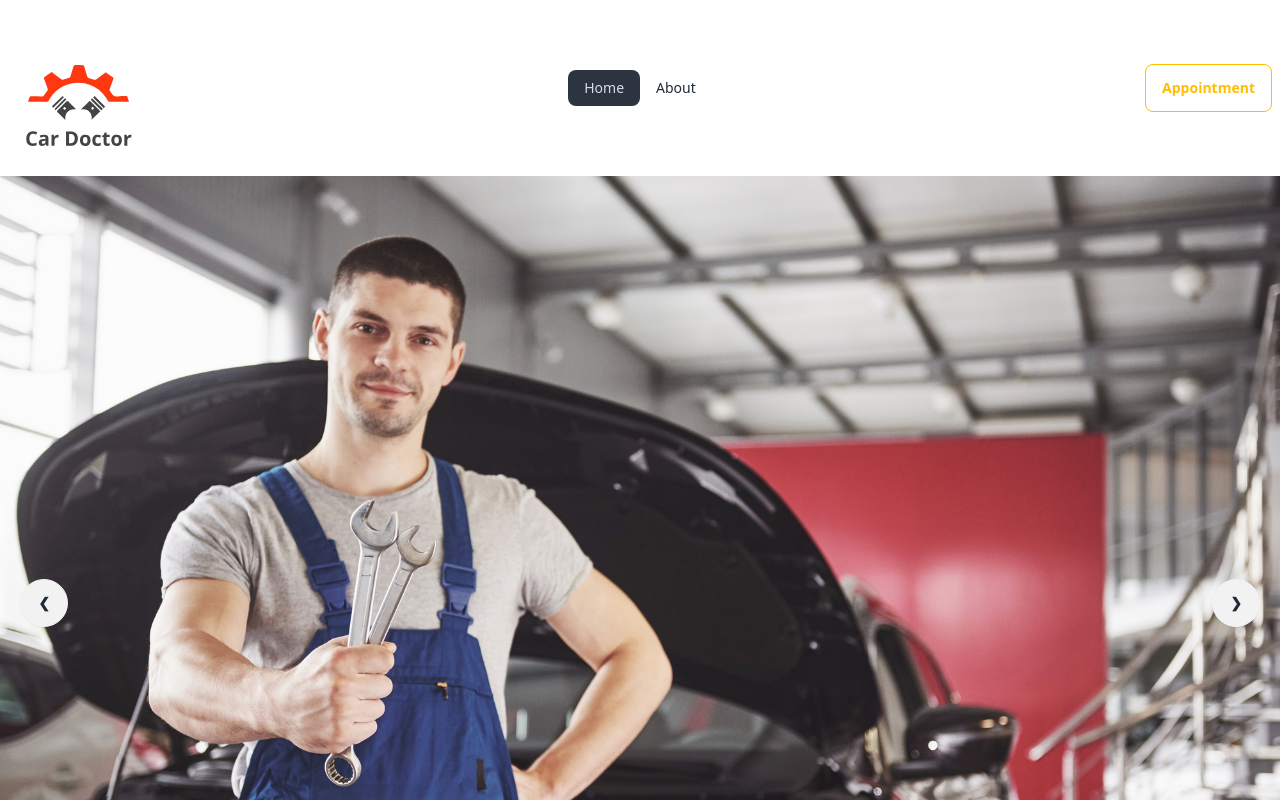
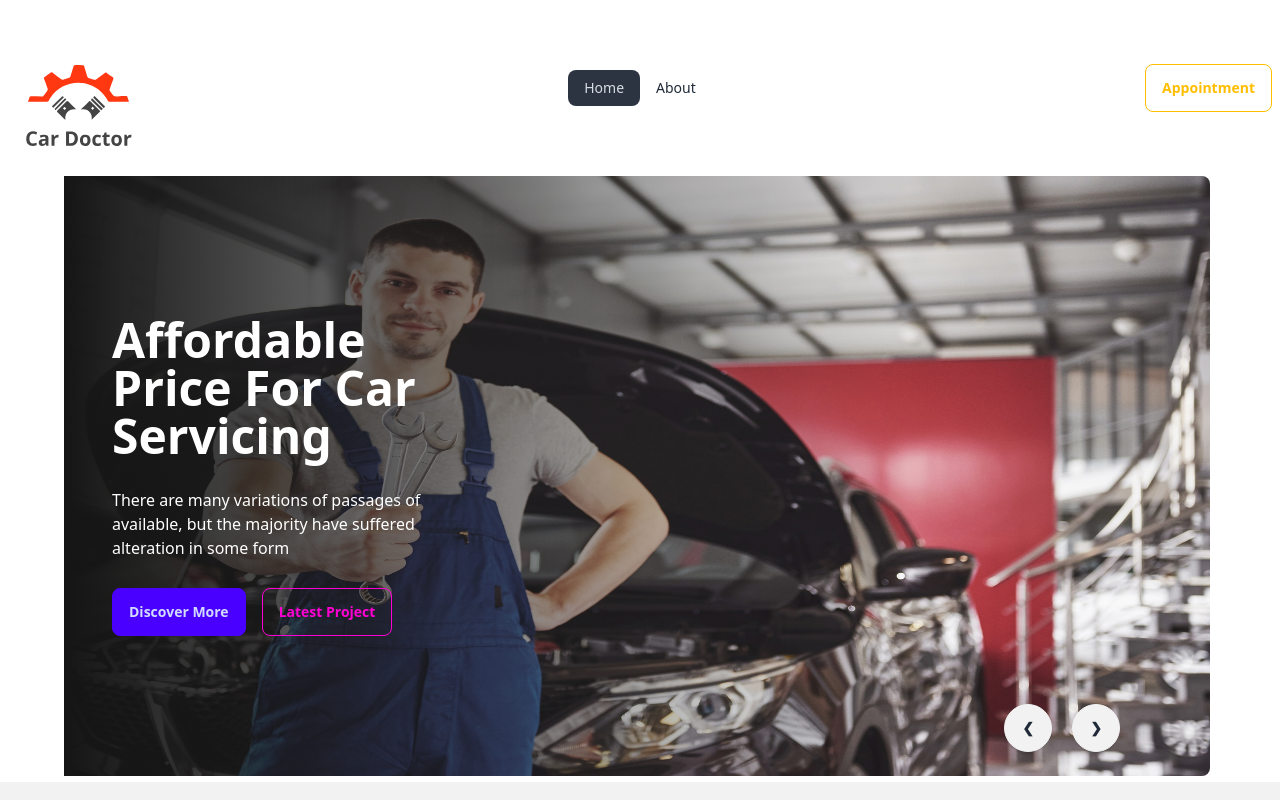
Before and after one commit to Sohelrana2815/car-doctor-client-jwt, a React (Vite) app: page / in a window 1280 px wide. Shown: the top 800 px of the page. Built offline with nearby package versions, Linux system fonts and the light colour scheme.

Commit message:
slider bg color

```diff
--- a/src/Pages/Home/Banner/Banner.jsx
+++ b/src/Pages/Home/Banner/Banner.jsx
@@ -7,11 +7,28 @@ import img6 from "../../../assets/images/banner/6.jpg";
 
 const Banner = () => {
   return (
-    <div className="carousel w-full">
-      <div id="slide1" className="carousel-item relative w-full">
-        <img src={img1} className="w-full" />
-        <div className="absolute left-5 right-5 top-1/2 flex -translate-y-1/2 transform justify-between">
-          <a href="#slide4" className="btn btn-circle">
+    <div className="carousel w-full  h-[600px] ">
+      <div id="slide1" className="carousel-item relative w-full ">
+        <img src={img1} className="w-[1140px] rounded-lg mx-auto" />
+        <div className="absolute h-full  bg-gradient-to-r from-[#151515] to-[rgba(21, 21, 21, 0)] left-16 items-center top-0  flex  ">
+          <div className="text-white space-y-7 w-1/2 pl-12 ">
+            <h2 className="text-5xl font-bold">
+              Affordable <br /> Price For Car Servicing
+            </h2>
+            <p>
+              There are many variations of passages of available, but the
+              majority have suffered alteration in some form
+            </p>
+            <div>
+              <button className="btn btn-primary mr-4">Discover More</button>
+              <button className="btn btn-outline btn-secondary ">
+                Latest Project
+              </button>
+            </div>
+          </div>
+        </div>
+        <div className="absolute right-40  bottom-0  flex -translate-y-1/2 transform justify-end">
+          <a href="#slide4" className="btn btn-circle mr-5">
             ❮
           </a>
           <a href="#slide2" className="btn btn-circle">
@@ -21,8 +38,11 @@ const Banner = () => {
       </div>
       <div id="slide2" className="carousel-item relative w-full">
         <img src={img2} className="w-full" />
-        <div className="absolute left-5 right-5 top-1/2 flex -translate-y-1/2 transform justify-between">
-          <a href="#slide1" className="btn btn-circle">
+        <div
+          className="absolute left-5 right-5 bottom-0
+       justify-end  flex -translate-y-1/2 transform "
+        >
+          <a href="#slide1" className="btn btn-circle mr-5">
             ❮
           </a>
           <a href="#slide3" className="btn btn-circle">
@@ -32,8 +52,8 @@ const Banner = () => {
       </div>
       <div id="slide3" className="carousel-item relative w-full">
         <img src={img3} className="w-full" />
-        <div className="absolute left-5 right-5 top-1/2 flex -translate-y-1/2 transform justify-between">
-          <a href="#slide2" className="btn btn-circle">
+        <div className="absolute left-5 right-5  flex -translate-y-1/2 transform  bottom-0    justify-end">
+          <a href="#slide2" className="btn btn-circle mr-5">
             ❮
           </a>
           <a href="#slide4" className="btn btn-circle">
@@ -43,8 +63,8 @@ const Banner = () => {
       </div>
       <div id="slide4" className="carousel-item relative w-full">
         <img src={img4} className="w-full" />
-        <div className="absolute left-5 right-5 top-1/2 flex -translate-y-1/2 transform justify-between">
-          <a href="#slide3" className="btn btn-circle">
+        <div className="absolute bottom-0 justify-end left-5 right-5  flex -translate-y-1/2 transform ">
+          <a href="#slide3" className="btn btn-circle mr-5">
             ❮
           </a>
           <a href="#slide5" className="btn btn-circle">
@@ -54,8 +74,8 @@ const Banner = () => {
       </div>
       <div id="slide5" className="carousel-item relative w-full">
         <img src={img5} className="w-full" />
-        <div className="absolute left-5 right-5 top-1/2 flex -translate-y-1/2 transform justify-between">
-          <a href="#slide4" className="btn btn-circle">
+        <div className="absolute left-5 right-5 bottom-0 justify-end  flex -translate-y-1/2 transform ">
+          <a href="#slide4" className="btn btn-circle mr-5">
             ❮
           </a>
           <a href="#slide6" className="btn btn-circle">
@@ -65,8 +85,8 @@ const Banner = () => {
       </div>
       <div id="slide6" className="carousel-item relative w-full">
         <img src={img6} className="w-full" />
-        <div className="absolute left-5 right-5 top-1/2 flex -translate-y-1/2 transform justify-between">
-          <a href="#slide5" className="btn btn-circle">
+        <div className="absolute left-5 right-5  bottom-0 justify-end flex -translate-y-1/2 transform ">
+          <a href="#slide5" className="btn btn-circle mr-5">
             ❮
           </a>
           <a href="#slide1" className="btn btn-circle">
```
